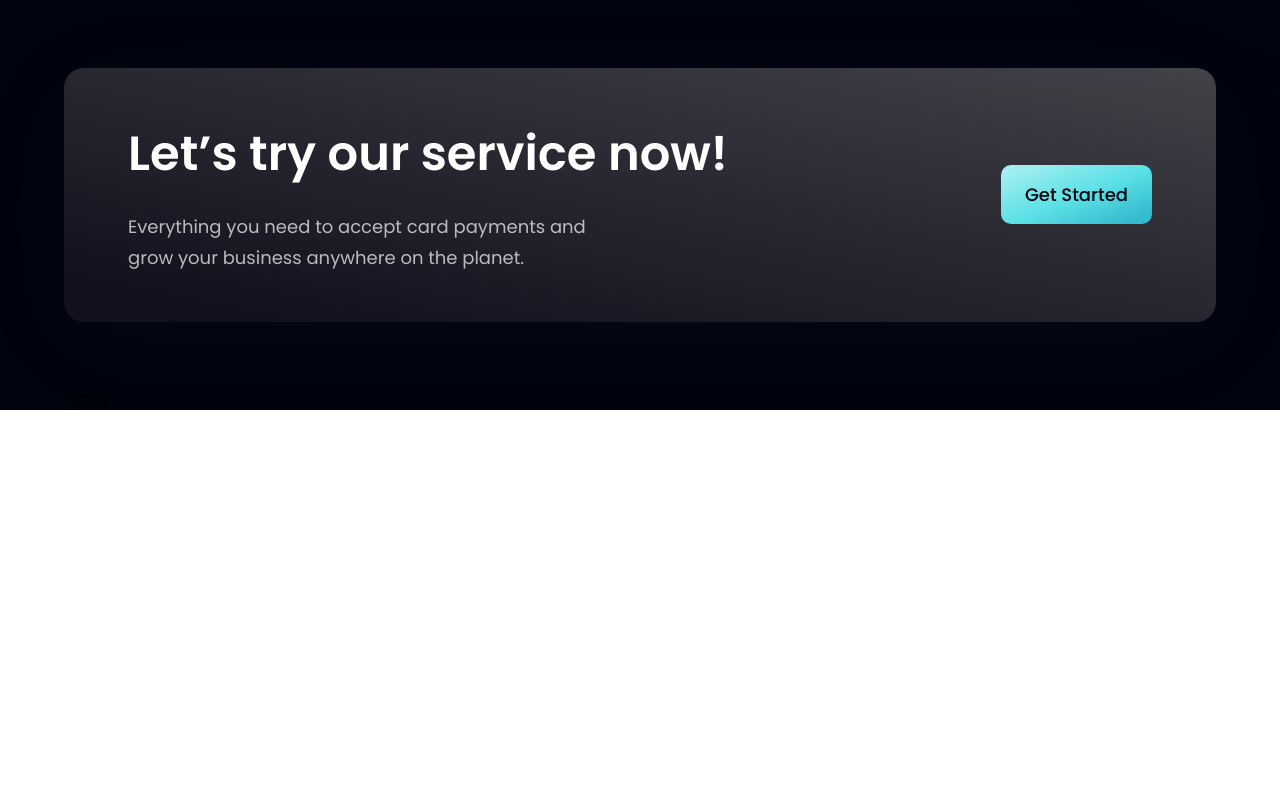
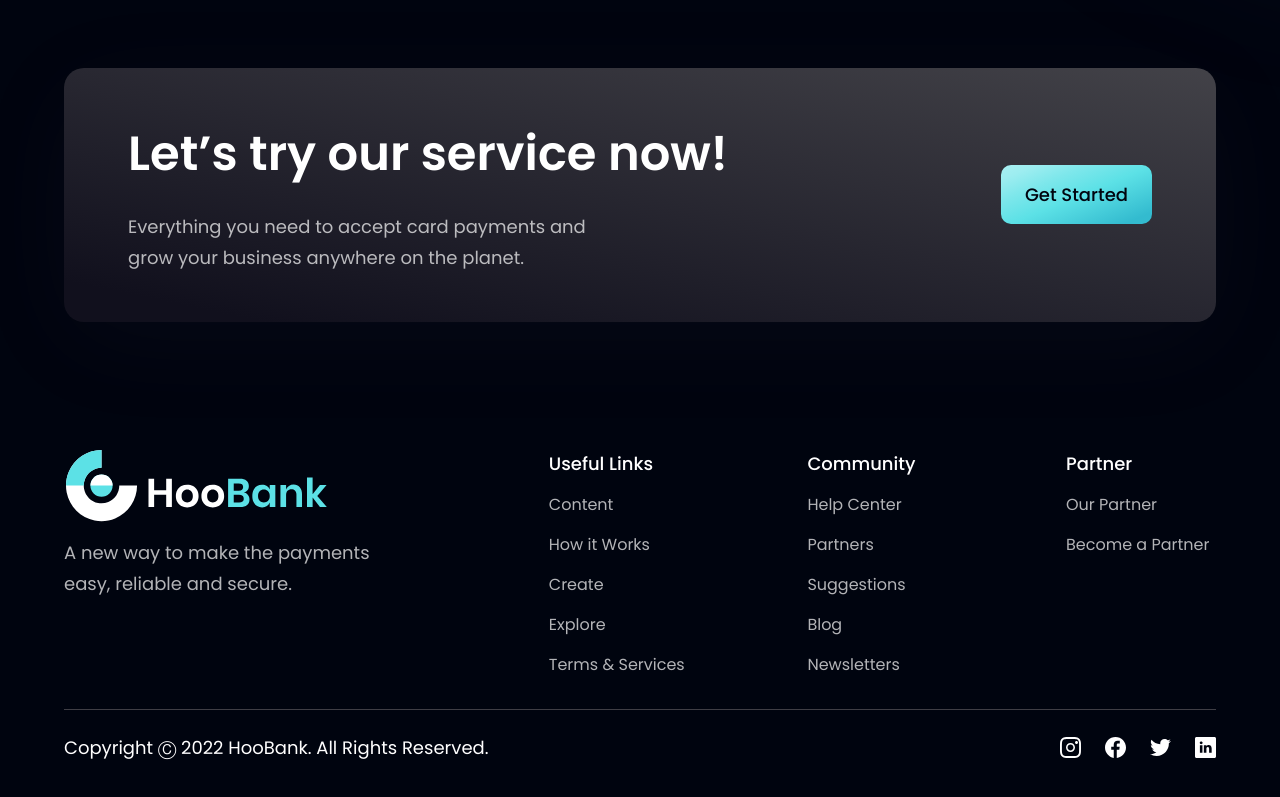
Before and after one commit to rirefat/project_hoobank, a React (Vite) app: page / in a window 1280 px wide. Shown: the part 4029-4826 px from the top of the page. Before the commit the page ends 4439 px from the top, so only its background shows below. Built offline with nearby package versions, Linux system fonts and the light colour scheme.

Commit message:
update socials links

```diff
--- a/src/components/Footer.jsx
+++ b/src/components/Footer.jsx
@@ -1,11 +1,64 @@
-import React from 'react';
+import styles from "../style";
+import { logo } from "../assets";
+import { footerLinks, socialMedia } from "../constants";
 
-const Footer = () => {
-    return (
-        <div>
-            footer
-        </div>
-    );
-};
+const Footer = () => (
+  <section className={`${styles.flexCenter} ${styles.paddingY} flex-col`}>
+    <div className={`${styles.flexStart} md:flex-row flex-col mb-8 w-full`}>
+      <div className="flex-[1] flex flex-col justify-start mr-10">
+        <img
+          src={logo}
+          alt="hoobank"
+          className="w-[266px] h-[72.14px] object-contain"
+        />
+        <p className={`${styles.paragraph} mt-4 max-w-[312px]`}>
+          A new way to make the payments easy, reliable and secure.
+        </p>
+      </div>
+
+      <div className="flex-[1.5] w-full flex flex-row justify-between flex-wrap md:mt-0 mt-10">
+        {footerLinks.map((footerlink) => (
+          <div key={footerlink.title} className={`flex flex-col ss:my-0 my-4 min-w-[150px]`}>
+            <h4 className="font-poppins font-medium text-[18px] leading-[27px] text-white">
+              {footerlink.title}
+            </h4>
+            <ul className="list-none mt-4">
+              {footerlink.links.map((link, index) => (
+                <li
+                  key={link.name}
+                  className={`font-poppins font-normal text-[16px] leading-[24px] text-dimWhite hover:text-secondary cursor-pointer ${
+                    index !== footerlink.links.length - 1 ? "mb-4" : "mb-0"
+                  }`}
+                >
+                  {link.name}
+                </li>
+              ))}
+            </ul>
+          </div>
+        ))}
+      </div>
+    </div>
+
+    <div className="w-full flex justify-between items-center md:flex-row flex-col pt-6 border-t-[1px] border-t-[#3F3E45]">
+      <p className="font-poppins font-normal text-center text-[18px] leading-[27px] text-white">
+        Copyright Ⓒ 2022 HooBank. All Rights Reserved.
+      </p>
+
+      <div className="flex flex-row md:mt-0 mt-6">
+        {socialMedia.map((social, index) => (
+          <img
+            key={social.id}
+            src={social.icon}
+            alt={social.id}
+            className={`w-[21px] h-[21px] object-contain cursor-pointer ${
+              index !== socialMedia.length - 1 ? "mr-6" : "mr-0"
+            }`}
+            onClick={() => window.open(social.link)}
+          />
+        ))}
+      </div>
+    </div>
+  </section>
+);
 
 export default Footer;
--- a/src/constants/index.js
+++ b/src/constants/index.js
@@ -163,17 +163,17 @@
   {
     id: "social-media-2",
     icon: facebook,
-    link: "https://www.facebook.com/",
+    link: "https://www.facebook.com/rafiulrefat.official",
   },
   {
     id: "social-media-3",
     icon: twitter,
-    link: "https://www.twitter.com/",
+    link: "https://twitter.com/rafiul_refat",
   },
   {
     id: "social-media-4",
     icon: linkedin,
-    link: "https://www.linkedin.com/",
+    link: "https://www.linkedin.com/in/rafiul-islam-refat-868779160/",
   },
 ];
 
```
